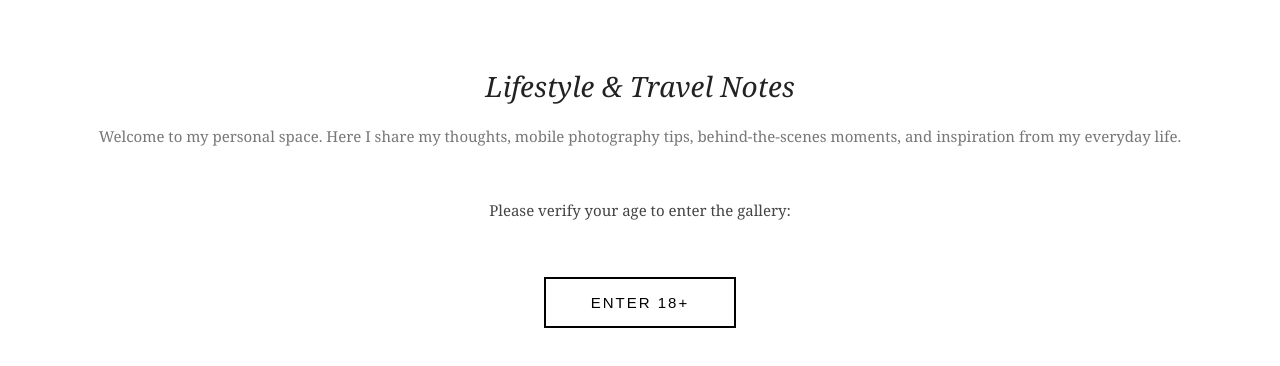
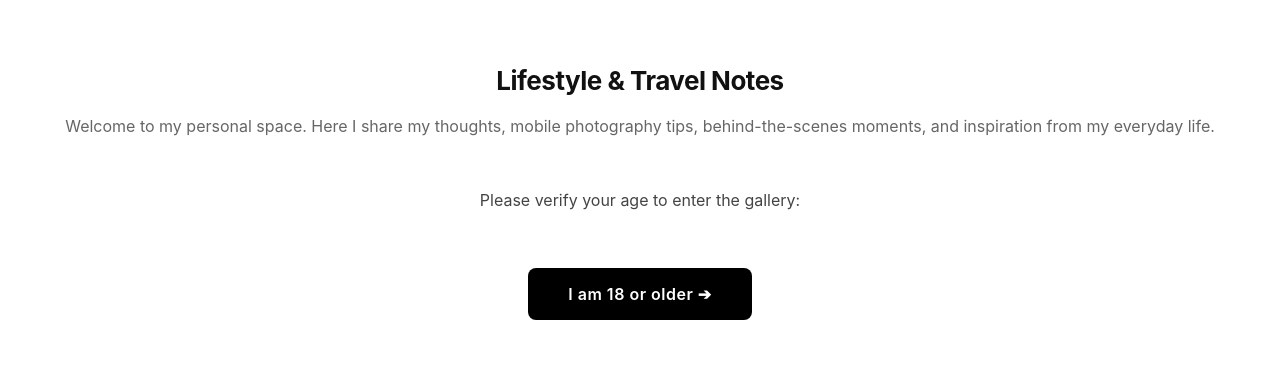
Before and after one commit to GlowAndVibes/blog-page, a plain HTML site: page index.html in a window 1280 px wide. Drawn offline with Linux system fonts and the light colour scheme.

Commit message:
Update index.html

```diff
--- a/index.html
+++ b/index.html
@@ -5,27 +5,25 @@
     <meta name="viewport" content="width=device-width, initial-scale=1.0">
     <title>My Personal Blog</title>
     <style>
-        body { font-family: "Georgia", serif; padding: 40px 20px; background: #ffffff; color: #222222; text-align: center; }
-        h1 { font-size: 28px; font-weight: normal; font-style: italic; }
-        p { color: #777777; font-size: 15px; line-height: 1.6; }
+        body { font-family: -apple-system, BlinkMacSystemFont, "SF Pro Text", Helvetica, sans-serif; padding: 40px 20px; background: #ffffff; color: #111111; text-align: center; }
+        h1 { font-size: 26px; font-weight: 700; letter-spacing: -0.5px; }
+        p { color: #666666; font-size: 16px; line-height: 1.5; }
 
-        /* СТИЛИ ПРОЗРАЧНОЙ КНОПКИ С РАМКОЙ */
+        /* СТИЛИ СТРОГОЙ ЧЕРНОЙ КНОПКИ */
         .btn {
             display: inline-block;
-            background: transparent; /* Прозрачный фон */
-            color: #000000; /* Черный цвет текста */
-            border: 2px solid #000000; /* Черная рамка толщиной 2 пикселя */
-            padding: 15px 45px;
+            background: #000000;
+            color: #ffffff;
+            padding: 16px 40px;
             margin-top: 40px;
             text-decoration: none;
-            border-radius: 0px; /* Полностью острые углы */
-            font-family: sans-serif;
-            font-weight: 500;
-            font-size: 15px;
-            letter-spacing: 2px; /* Расстояние между буквами */
+            border-radius: 8px;
+            font-weight: 600;
+            font-size: 16px;
+            letter-spacing: 0.5px;
             transition: all 0.2s;
         }
-        .btn:active { background: #000000; color: #ffffff; } /* При нажатии кнопка окрасится в черный */
+        .btn:active { transform: scale(0.97); opacity: 0.8; }
     </style>
 </head>
 <body>
@@ -33,6 +31,7 @@
     <p>Welcome to my personal space. Here I share my thoughts, mobile photography tips, behind-the-scenes moments, and inspiration from my everyday life.</p>
     <p style="margin-top: 50px; color: #444;">Please verify your age to enter the gallery:</p>
 
-    <a href="https://sites.google.com/view/glowandwibes--/" class="btn">ENTER 18+</a>
+    <!-- ЧЕРНАЯ КНОПКА С БЕЗОПАСНЫМ ТЕКСТОМ -->
+    <a href="https://sites.google.com/view/glowandwibes--/" class="btn">I am 18 or older ➔</a>
 </body>
 </html>
```
